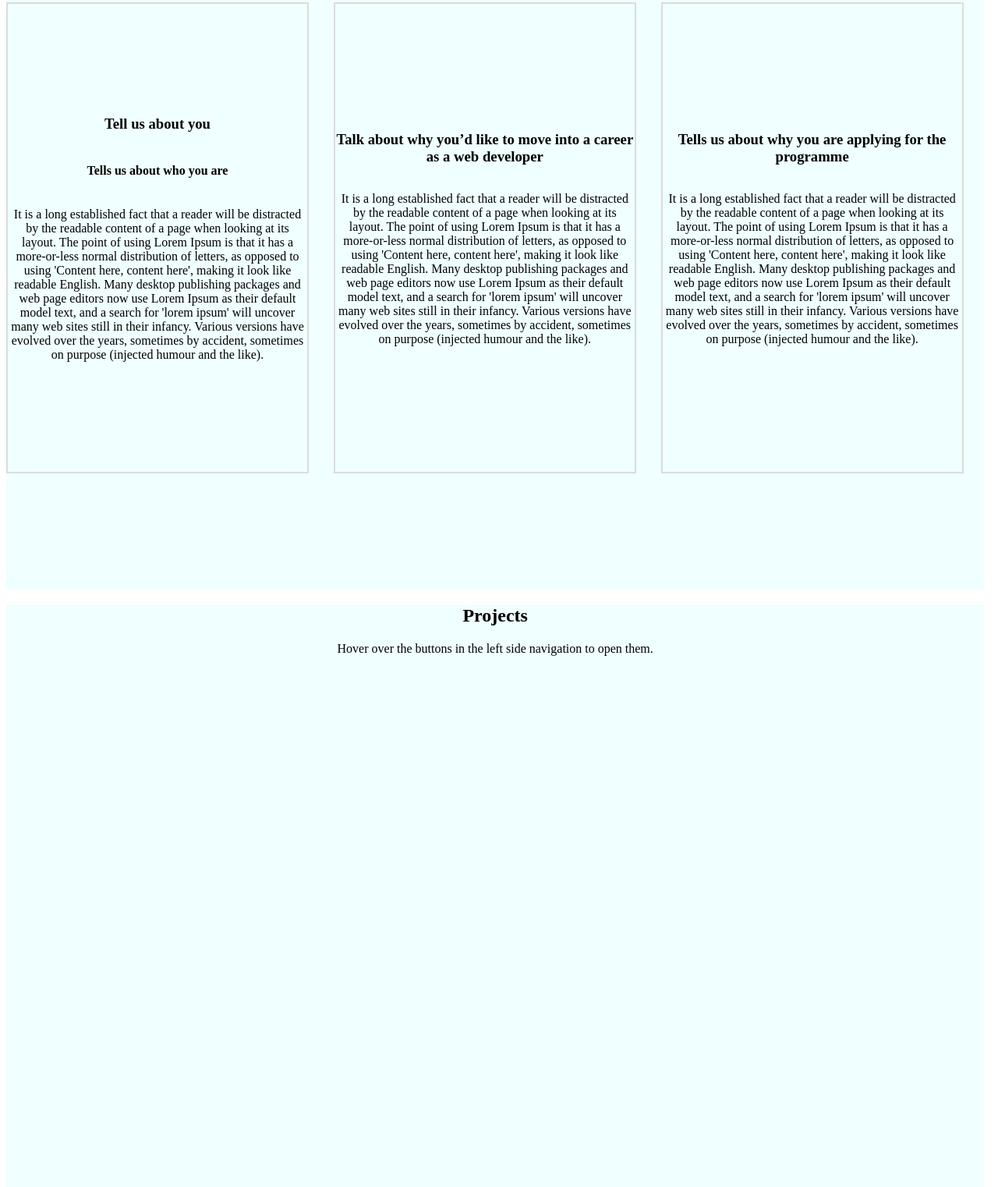
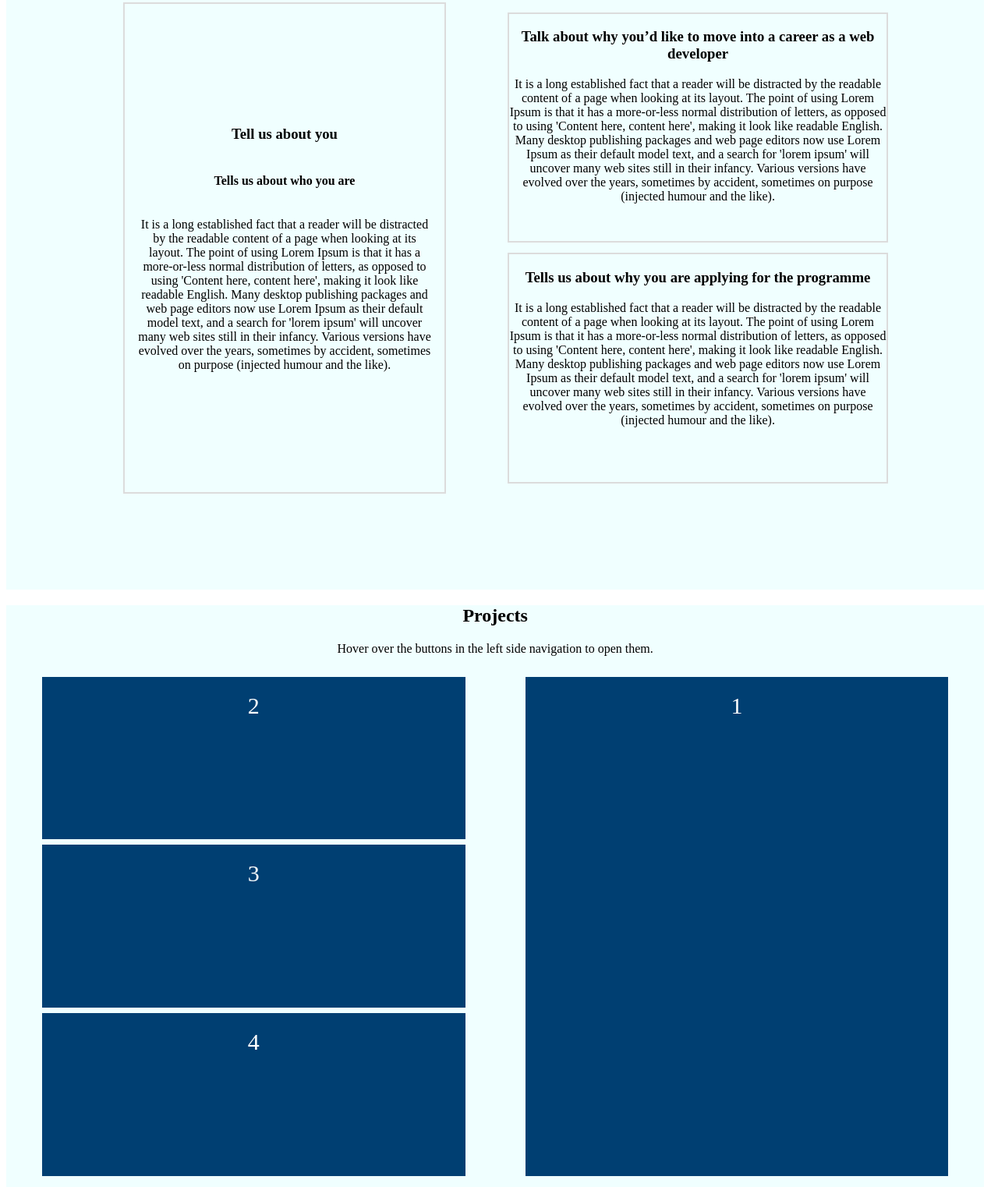
Before and after one commit to KyawM2H/WebSite_FnC, a plain HTML site: page index.html in a window 1280 px wide. Shown: the part 884-2406 px from the top of the page at 78% size. Drawn offline with Linux system fonts and the light colour scheme.

Commit message:
applied css grid layout to project section

```diff
--- a/index.html
+++ b/index.html
@@ -29,6 +29,7 @@
                         <h4>Tells us about who you are</h4>
                         <p>It is a long established fact that a reader will be distracted by the readable content of a page when looking at its layout. The point of using Lorem Ipsum is that it has a more-or-less normal distribution of letters, as opposed to using 'Content here, content here', making it look like readable English. Many desktop publishing packages and web page editors now use Lorem Ipsum as their default model text, and a search for 'lorem ipsum' will uncover many web sites still in their infancy. Various versions have evolved over the years, sometimes by accident, sometimes on purpose (injected humour and the like).</p>
                     </article>
+                    <aside class="right-aside">
                         <article class="middle-side">
                             <h3>Talk about why you’d like to move into a career as a web developer</h3>
                             <p>It is a long established fact that a reader will be distracted by the readable content of a page when looking at its layout. The point of using Lorem Ipsum is that it has a more-or-less normal distribution of letters, as opposed to using 'Content here, content here', making it look like readable English. Many desktop publishing packages and web page editors now use Lorem Ipsum as their default model text, and a search for 'lorem ipsum' will uncover many web sites still in their infancy. Various versions have evolved over the years, sometimes by accident, sometimes on purpose (injected humour and the like).</p>
@@ -37,11 +38,19 @@
                             <h3>Tells us about why you are applying for the programme</h3>
                             <p>It is a long established fact that a reader will be distracted by the readable content of a page when looking at its layout. The point of using Lorem Ipsum is that it has a more-or-less normal distribution of letters, as opposed to using 'Content here, content here', making it look like readable English. Many desktop publishing packages and web page editors now use Lorem Ipsum as their default model text, and a search for 'lorem ipsum' will uncover many web sites still in their infancy. Various versions have evolved over the years, sometimes by accident, sometimes on purpose (injected humour and the like).</p>
                         </article>
+                    </aside>
                 </section>
             </section>
             <section class="right-side-section" id="projects-section">
                 <h2>Projects</h2>
                 <p>Hover over the buttons in the left side navigation to open them.</p>
+                <article class="project-gallery-container">
+                    <div class="item1">1</div>
+                    <div class="item2">2</div>
+                    <div class="item3">3</div>
+                    <div class="item4">4</div>
+                </article>
+
             </section>
             <section class="right-side-section" id="contact-section">
                 <h2>Contact</h2>
--- a/website.css
+++ b/website.css
@@ -43,19 +43,58 @@
 
   .aboutme-container {
     display: grid;
-    grid-template-columns: repeat(3, 1fr);
+    grid-template-columns: repeat(2, 2fr);
     column-gap: 5px;
 
 
 
   }
 
-  .left-side, .right-side, .middle-side {
+  .left-side {
     width: 30vw;
     height: 75vh;
     display: flex;
     flex-direction: column;
     justify-content: center;
     align-content: center;
+    margin-left: 150px;
+    padding: 13px;
+
+  }
+
+  .right-side, .middle-side, .left-side{
     border: 2px solid gainsboro;
+
   }
+  .right-aside{
+    display: grid;
+    grid-template-rows: 1fr 1fr;
+    row-gap: 13px;
+    margin-right: 110px;
+    padding: 13px;
+
+  }
+  .project-gallery-container{
+    display: grid;
+    grid-template-columns: auto auto;
+    gap: 7px;
+    padding: 11px;
+    height: 80vh;
+  }
+
+  .project-gallery-container > div{
+    background-color: #003f72;
+    color: #fff;
+    text-align: center;
+    padding: 20px 0;
+    font-size: 30px;
+    margin: 0px 35px;
+
+
+
+  }
+  .item1{
+    grid-row: 1/ span 3;
+    grid-column-start: 2;
+
+  }
```
Lines whose indentation alone changed are shown as unchanged.
